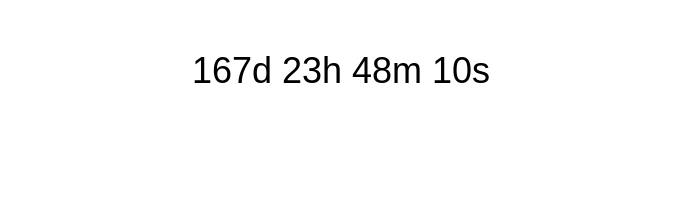
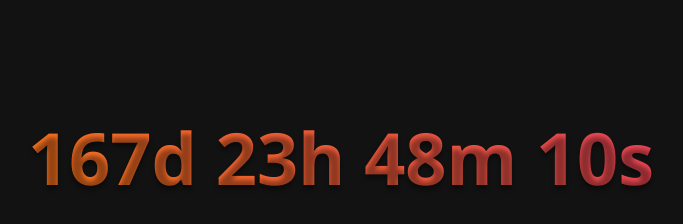
Before and after one commit to Simonjanzon/Simonjanzon.github.io, a plain HTML site: page index.html in a window 1280 px wide. Shown: the whole page, without its empty margins (299-982 px from the left). Drawn offline with Linux system fonts and the light colour scheme.

Commit message:
Modified layout

```diff
--- a/styles.css
+++ b/styles.css
@@ -1,9 +1,17 @@
 body {
-    font-family: Arial, sans-serif;
+    font-family: 'Segoe UI', Tahoma, Geneva, Verdana, sans-serif;
     text-align: center;
+    background-color: #121212; /* Dark gray background */
+    color: #fff; /* White text color */
+    padding: 50px;
 }
 
 #countdown {
-    font-size: 36px;
+    font-size: 72px; /* Larger font size */
     margin-top: 50px;
+    font-weight: bold;
+    text-shadow: 0px 4px 4px rgba(0, 0, 0, 0.4); /* Soft shadow effect */
+    background-image: linear-gradient(45deg, #ff8a00, #e52e71); /* Gradient background */
+    -webkit-background-clip: text; /* Clip text to the background */
+    -webkit-text-fill-color: transparent; /* Make text transparent */
 }
```
